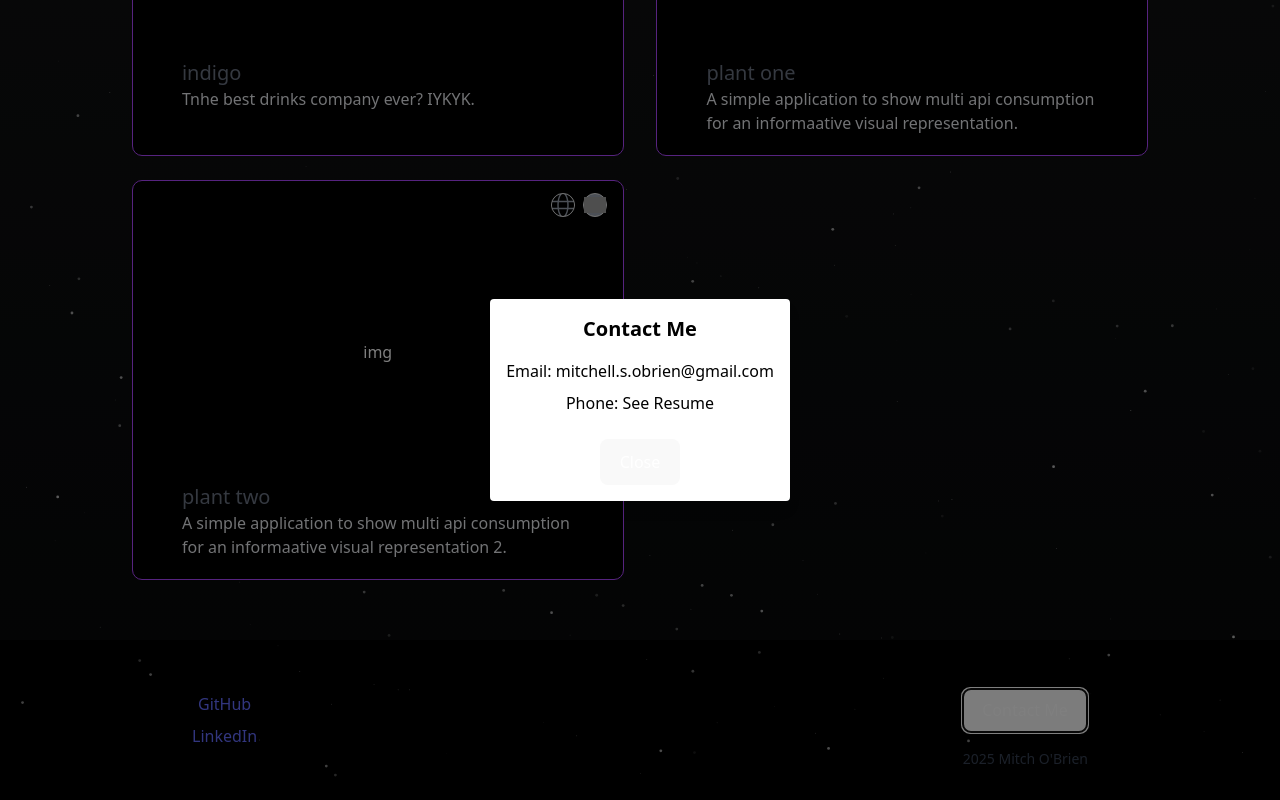
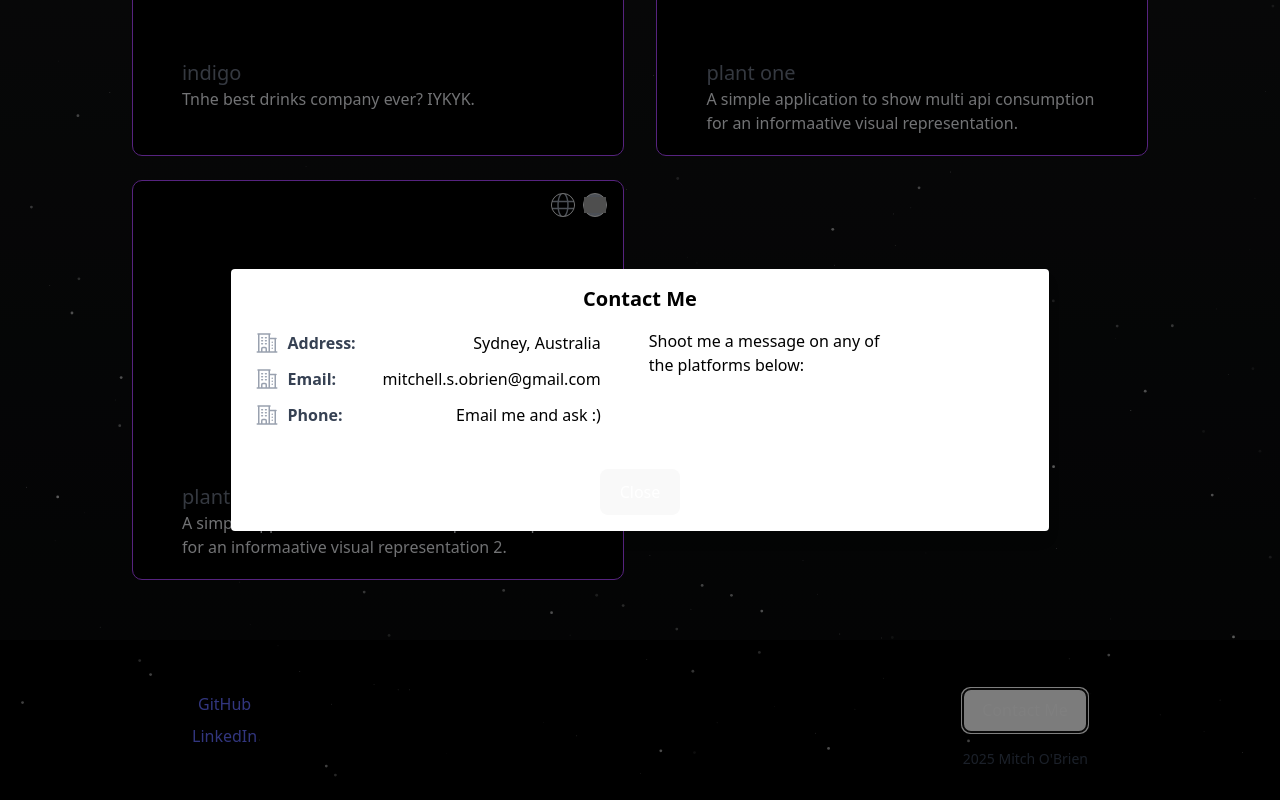
Before and after one commit to OB-CODE/2025Website, a React (Vite) app: page / in a window 1280 px wide. Both pictures are taken after a click on the button "Contact Me". Shown: the part 3245-4045 px from the top of the page. Built offline with nearby package versions, Linux system fonts and the light colour scheme; grey boxes are pictures that could not be loaded.

Commit message:
mapped persoanl deatils onto ModalCard.

```diff
--- a/lib/ModalCard.tsx
+++ b/lib/ModalCard.tsx
@@ -1,3 +1,4 @@
+import React from "react";
 import { ModalContent } from "../src/components/footer/FooterIndex";
 import {
   BuildingOffice2Icon,
@@ -26,11 +27,28 @@ const ModalCard = ({
         className="h-fit w-fit flex-col inset-0 z-30 bg-white text-black flex items-center justify-center rounded shadow-lg p-4"
       >
         <h2 className="text-xl font-bold mb-4">{modalContent.header}</h2>
-        {modalContent.body.map((line, index) => (
-          <p key={index} className="mb-2">
-            {line}
-          </p>
-        ))}
+
+        <div className="flex gap-x-4 mb-4 w-full">
+          <div className="flex flex-col  w-[45%]" id="details">
+            {modalContent.persoanlInformation.map((line, index) => (
+              <div key={index} className="flex mb-2 items-center w-full gap-2">
+                <div className="flex items-center gap-2">
+                  {line.symbol && ( // Ensure symbol is rendered correctly
+                    <span className="ml-2">{line.symbol}</span> // Adjusted to render symbol correctly
+                  )}
+                </div>
+                <div className="flex items-center gap-2 justify-between w-full">
+                  <span className="text-gray-700 font-bold">{line.title}:</span>
+                  {line.messgae}
+                </div>
+              </div>
+            ))}
+          </div>
+          <div className="flex flex-col w-[40%] px-8 text-left" id="blurb">
+            Shoot me a message on any of the platforms below:
+          </div>
+        </div>
+
         <button
           onClick={toggleContactPopup}
           className="mt-4 px-4 py-2 bg-red-500 text-white rounded hover:bg-red-600"
--- a/src/components/footer/FooterIndex.tsx
+++ b/src/components/footer/FooterIndex.tsx
@@ -1,8 +1,13 @@
-import { useState } from "react";
+import { JSX, JSXElementConstructor, ReactNode, useState } from "react";
 import ModalCard from "../../../lib/ModalCard";
+import { BuildingOffice2Icon } from "@heroicons/react/24/outline";
 export interface ModalContent {
   header: string;
-  body: string[];
+  persoanlInformation: {
+    title: string; // Changed from 'title' to 'title'
+    messgae: string; // Changed from 'messgae' to 'message'
+    symbol: JSX.Element | string; // Changed from 'symbol' to 'symbol'
+  }[];
 }
 
 const FooterIndex = () => {
@@ -14,7 +19,39 @@ const FooterIndex = () => {
 
   const modalContent: ModalContent = {
     header: "Contact Me",
-    body: ["Email: mitchell.s.obrien@gmail.com", "Phone: See Resume"],
+    persoanlInformation: [
+      {
+        title: "Address",
+        messgae: "Sydney, Australia",
+        symbol: (
+          <BuildingOffice2Icon
+            aria-hidden="true"
+            className="h-7 w-6 text-gray-400"
+          />
+        ),
+      },
+      {
+        title: "Email",
+        messgae: "mitchell.s.obrien@gmail.com",
+        symbol: (
+          <BuildingOffice2Icon
+            aria-hidden="true"
+            className="h-7 w-6 text-gray-400"
+          />
+        ),
+      },
+      {
+        title: "Phone",
+        messgae: "Email me and ask :)",
+        symbol: (
+          <BuildingOffice2Icon
+            aria-hidden="true"
+            className="h-7 w-6 text-gray-400"
+          />
+        ),
+      },
+    ],
+    // body: ["Email: mitchell.s.obrien@gmail.com", "Phone: See Resume"],
   };
 
   return (
```
